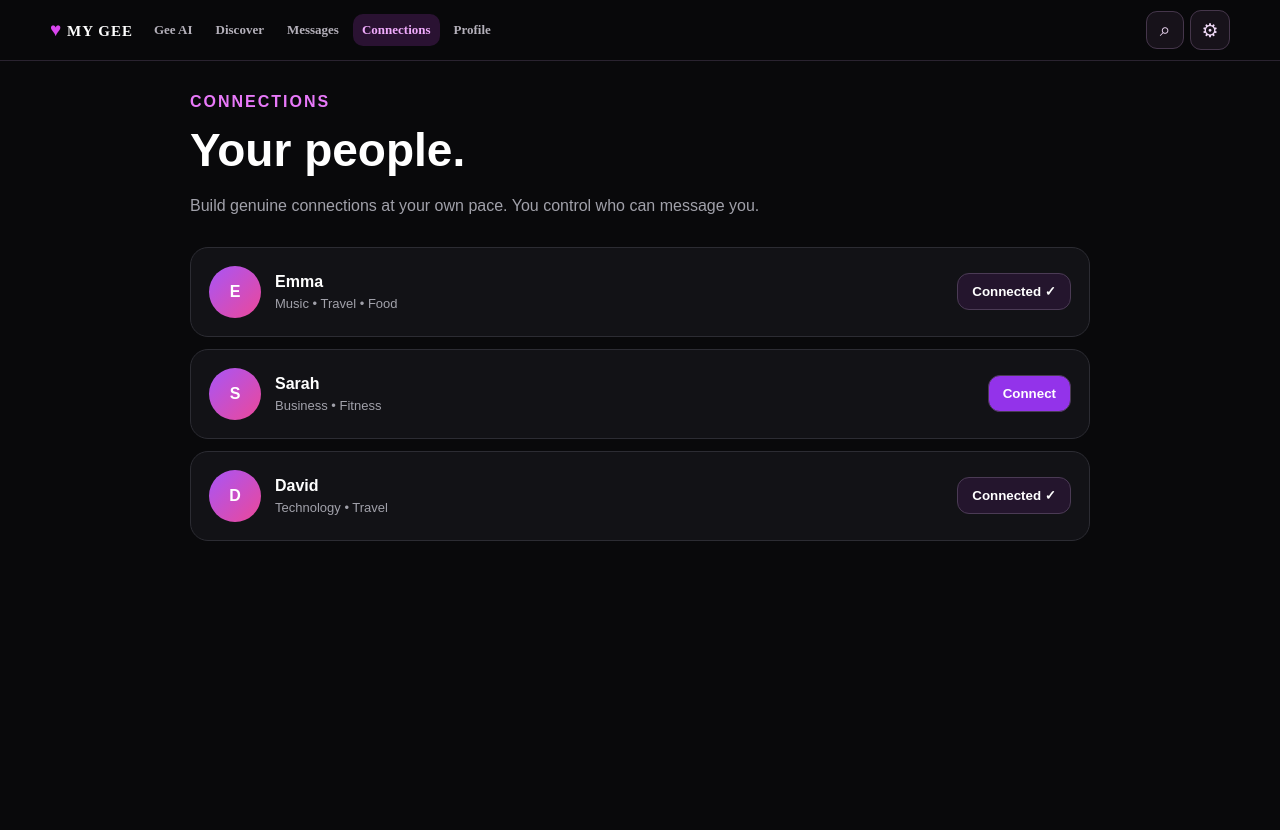
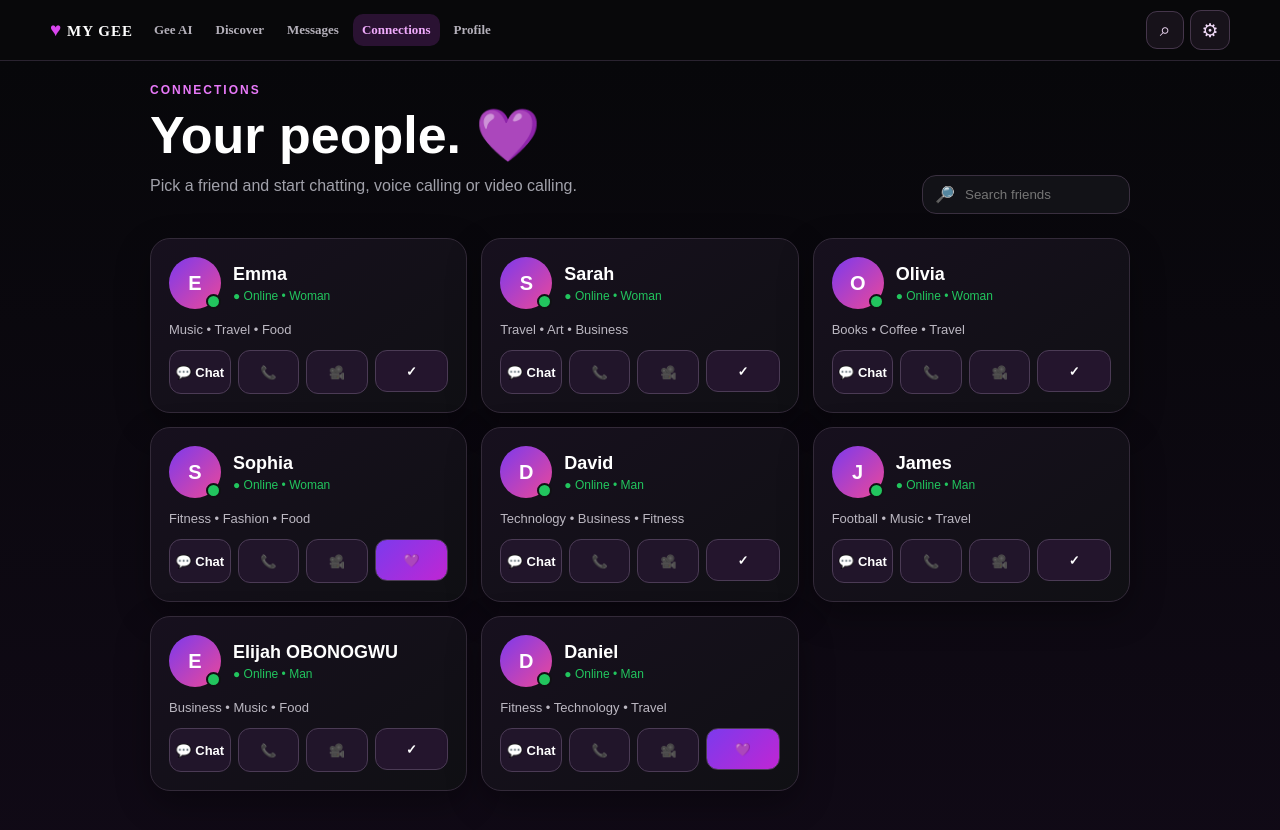
Before and after one commit to eljayempire1/My-gee-mvp, a Next.js app: page /connections in a window 1280 px wide. Shown: the top 830 px of the page. Built offline with nearby package versions, Linux system fonts and the light colour scheme.

Commit message:
Improve connections list with 4 women, 4 men, search and call actions

```diff
--- a/app/connections/page.tsx
+++ b/app/connections/page.tsx
@@ -1,18 +1,49 @@
 "use client";
 
-import { useState } from "react";
+import Link from "next/link";
+import { useMemo, useState } from "react";
 import Nav from "../components/Nav";
 
-const initial = [
-  { name: "Emma", status: "Connected", note: "Music • Travel • Food" },
-  { name: "Sarah", status: "Request", note: "Business • Fitness" },
-  { name: "David", status: "Connected", note: "Technology • Travel" },
+type Person = { name: string; gender: "Woman" | "Man"; status: "Connected" | "Request"; note: string };
+
+const initial: Person[] = [
+  { name: "Emma", gender: "Woman", status: "Connected", note: "Music • Travel • Food" },
+  { name: "Sarah", gender: "Woman", status: "Connected", note: "Travel • Art • Business" },
+  { name: "Olivia", gender: "Woman", status: "Connected", note: "Books • Coffee • Travel" },
+  { name: "Sophia", gender: "Woman", status: "Request", note: "Fitness • Fashion • Food" },
+  { name: "David", gender: "Man", status: "Connected", note: "Technology • Business • Fitness" },
+  { name: "James", gender: "Man", status: "Connected", note: "Football • Music • Travel" },
+  { name: "Elijah OBONOGWU", gender: "Man", status: "Connected", note: "Business • Music • Food" },
+  { name: "Daniel", gender: "Man", status: "Request", note: "Fitness • Technology • Travel" },
 ];
 
 export default function Connections() {
   const [people, setPeople] = useState(initial);
-  return <><Nav /><main style={{ minHeight: "100vh", padding: "32px 18px", fontFamily: "Arial, sans-serif" }}>
-    <div style={{ maxWidth: 900, margin: "0 auto" }}><div style={{ color: "#e879f9", fontWeight: 800, letterSpacing: 2 }}>CONNECTIONS</div><h1 style={{ fontSize: 46, margin: "12px 0" }}>Your people.</h1><p style={{ color: "#a1a1aa", lineHeight: 1.6 }}>Build genuine connections at your own pace. You control who can message you.</p>
-      <div style={{ display: "grid", gap: 12, marginTop: 28 }}>{people.map((p, i) => <div key={p.name} style={{ display: "flex", alignItems: "center", justifyContent: "space-between", gap: 16, padding: 18, background: "#121216", border: "1px solid #2c2c33", borderRadius: 18 }}><div style={{ display: "flex", alignItems: "center", gap: 14 }}><div style={{ width: 52, height: 52, borderRadius: "50%", display: "grid", placeItems: "center", background: "linear-gradient(135deg,#a855f7,#ec4899)", fontWeight: 900 }}>{p.name[0]}</div><div><b>{p.name}</b><div style={{ color: "#a1a1aa", fontSize: 13, marginTop: 5 }}>{p.note}</div></div></div><button onClick={() => setPeople(people.map((x, n) => n === i ? { ...x, status: x.status === "Connected" ? "Request" : "Connected" } : x))} style={{ border: "1px solid #4b3b55", background: p.status === "Connected" ? "#24152d" : "#9333ea", color: "white", borderRadius: 12, padding: "10px 14px", fontWeight: 700 }}>{p.status === "Connected" ? "Connected ✓" : "Connect"}</button></div>)}</div>
-    </div></main></>;
+  const [search, setSearch] = useState("");
+  const filtered = useMemo(() => people.filter((p) => `${p.name} ${p.note}`.toLowerCase().includes(search.toLowerCase())), [people, search]);
+
+  return <><Nav /><main style={{ minHeight: "100vh", padding: "22px 14px 40px", fontFamily: "Arial, sans-serif", background: "linear-gradient(180deg,#07070a,#110a17)" }}>
+    <div style={{ maxWidth: 980, margin: "0 auto" }}>
+      <div style={{ display: "flex", justifyContent: "space-between", alignItems: "end", gap: 14, flexWrap: "wrap" }}>
+        <div><div style={{ color: "#e879f9", fontWeight: 900, letterSpacing: 2, fontSize: 12 }}>CONNECTIONS</div><h1 style={{ fontSize: "clamp(34px,7vw,52px)", margin: "8px 0" }}>Your people. 💜</h1><p style={{ color: "#a1a1aa", lineHeight: 1.5, marginTop: 0 }}>Pick a friend and start chatting, voice calling or video calling.</p></div>
+        <div style={{ display: "flex", alignItems: "center", gap: 8, background: "#121217", border: "1px solid #3a3040", borderRadius: 14, padding: "9px 12px" }}><span>🔎</span><input value={search} onChange={e => setSearch(e.target.value)} placeholder="Search friends" style={{ width: 150, maxWidth: "45vw", background: "transparent", color: "white", border: 0, outline: 0 }} /></div>
+      </div>
+      <div style={{ display: "grid", gridTemplateColumns: "repeat(auto-fit,minmax(270px,1fr))", gap: 14, marginTop: 24 }}>
+        {filtered.map((p, i) => <div key={p.name} style={{ padding: 18, background: "linear-gradient(145deg,#17101e,#101014)", border: "1px solid #332a39", borderRadius: 20, boxShadow: "0 12px 35px #0005" }}>
+          <div style={{ display: "flex", alignItems: "center", gap: 12 }}><div style={{ position: "relative" }}><div style={avatar}>{p.name[0]}</div><span style={onlineDot} /></div><div><b style={{ fontSize: 18 }}>{p.name}</b><div style={{ color: "#22c55e", fontSize: 12, marginTop: 4 }}>● Online • {p.gender}</div></div></div>
+          <div style={{ color: "#bcb8c2", fontSize: 13, margin: "13px 0" }}>{p.note}</div>
+          <div style={{ display: "flex", gap: 7 }}>
+            <Link href={`/messages?name=${encodeURIComponent(p.name)}`} style={action}>💬 Chat</Link>
+            <Link href={`/call?type=voice&name=${encodeURIComponent(p.name)}`} style={action}>📞</Link>
+            <Link href={`/call?type=video&name=${encodeURIComponent(p.name)}`} style={action}>🎥</Link>
+            <button type="button" onClick={() => setPeople(prev => prev.map((x, n) => n === i ? { ...x, status: x.status === "Connected" ? "Request" : "Connected" } : x))} style={{ ...action, cursor: "pointer", background: p.status === "Connected" ? "#24152d" : "linear-gradient(135deg,#7c3aed,#c026d3)" }}>{p.status === "Connected" ? "✓" : "💜"}</button>
+          </div>
+        </div>)}
+      </div>
+    </div>
+  </main></>;
 }
+
+const avatar = { width: 52, height: 52, borderRadius: "50%", display: "grid", placeItems: "center", background: "linear-gradient(135deg,#7c3aed,#ec4899)", fontWeight: 900, fontSize: 20 };
+const onlineDot = { position: "absolute" as const, right: 0, bottom: 0, width: 11, height: 11, borderRadius: "50%", background: "#22c55e", border: "2px solid #111114" };
+const action = { flex: 1, minWidth: 0, display: "grid", placeItems: "center", height: 42, borderRadius: 12, border: "1px solid #4b3b55", background: "#21152a", color: "white", textDecoration: "none", fontWeight: 800, fontSize: 13 };
```
